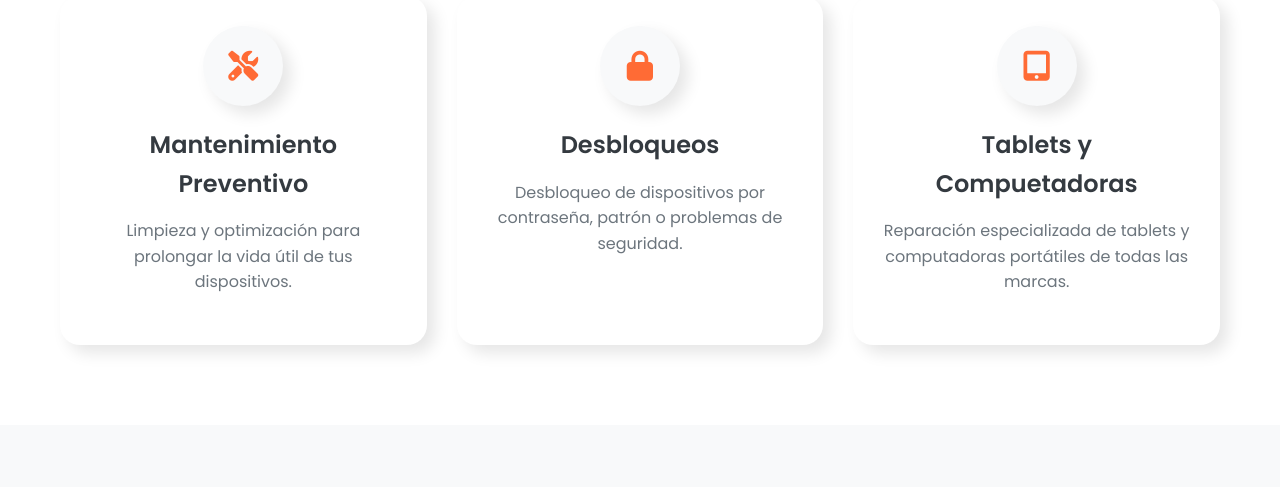
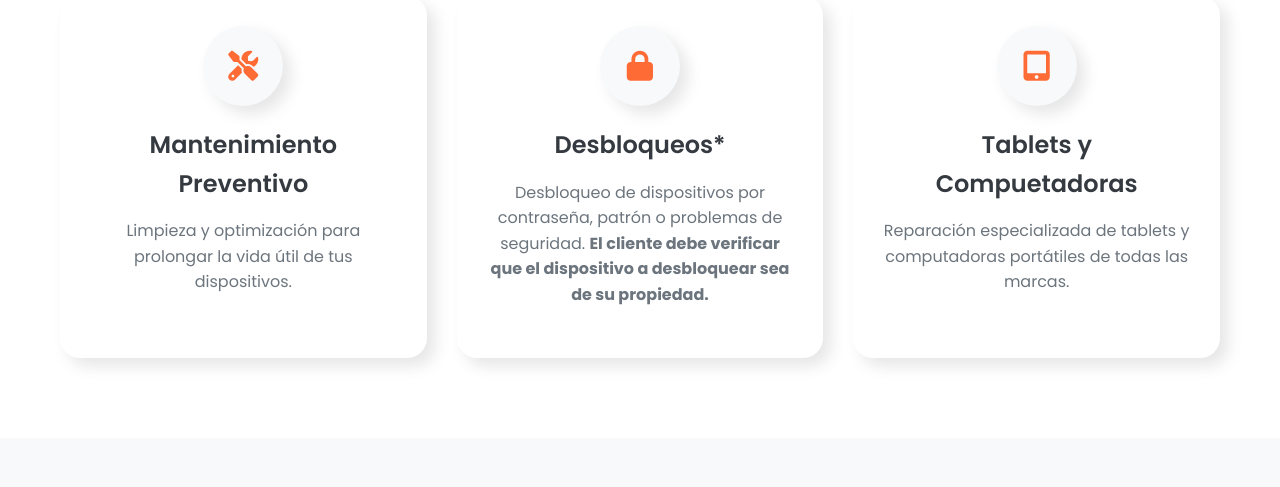
Before and after one commit to AOMORIINST/Recointec, a plain HTML site: page index.html in a window 1280 px wide. Shown: the part 1320-1807 px from the top of the page. Drawn offline with Linux system fonts and the light colour scheme.

Commit message:
Add files via upload

```diff
--- a/index.html
+++ b/index.html
@@ -601,8 +601,9 @@
                     <div class="service-icon">
                         <i class="fas fa-lock"></i>
                     </div>
-                    <h3 class="service-title">Desbloqueos</h3>
-                    <p class="service-desc">Desbloqueo de dispositivos por contraseña, patrón o problemas de seguridad.</p>
+                    <h3 class="service-title">Desbloqueos*</h3>
+                    <p class="service-desc">Desbloqueo de dispositivos por contraseña, patrón o problemas de seguridad.
+                        <b>El cliente debe verificar que el dispositivo a desbloquear sea de su propiedad.</b></p>
                 </div>
 
                 <div class="service-card animate-on-scroll">
@@ -665,6 +666,8 @@
                             <div>
                                 <h4>Calidad Premium</h4>
                                 <p>Repuestos originales y de primera calidad</p>
+                            </div>
+                            </div></div>
                             </div>
                         </div>
                     </div>
```
